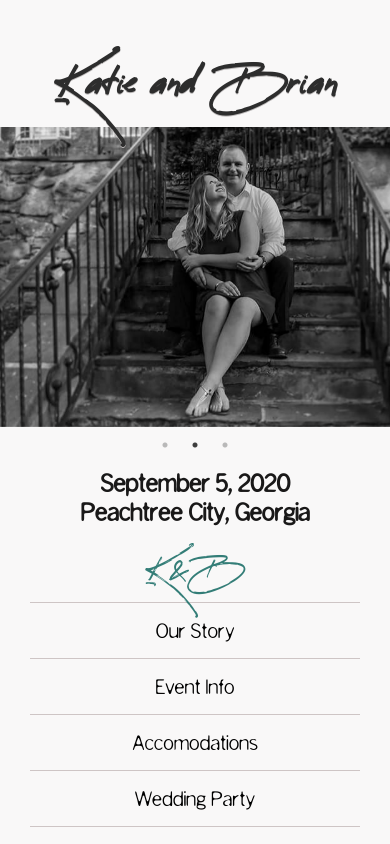
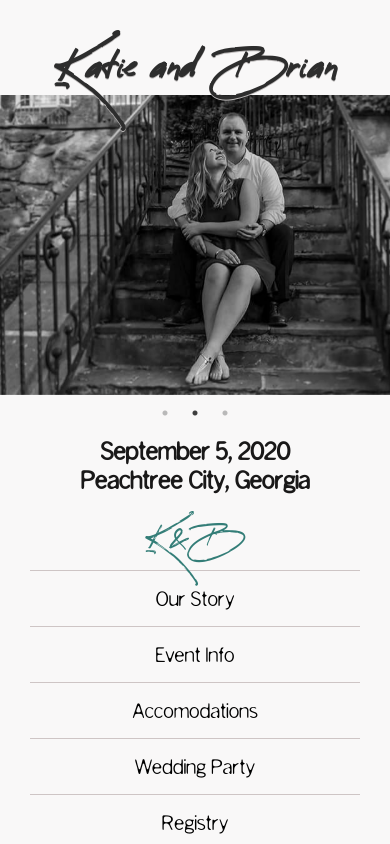
Before and after one commit to syneva-runyan/katie-and-brian, a React app: page / in a window 390 px wide. Shown: the top 844 px of the page. Built offline with nearby package versions, Linux system fonts and the light colour scheme; what shuffle-array would draw is missing.

Commit message:
fixed header on mobile

```diff
--- a/src/blocks/Intro.css
+++ b/src/blocks/Intro.css
@@ -33,6 +33,9 @@
   }
 
 @media screen and (max-width: 450px) {
+  .App-header h1 {
+    line-height: 3;
+  }
   .seperator {
     display: none;
   }
```
